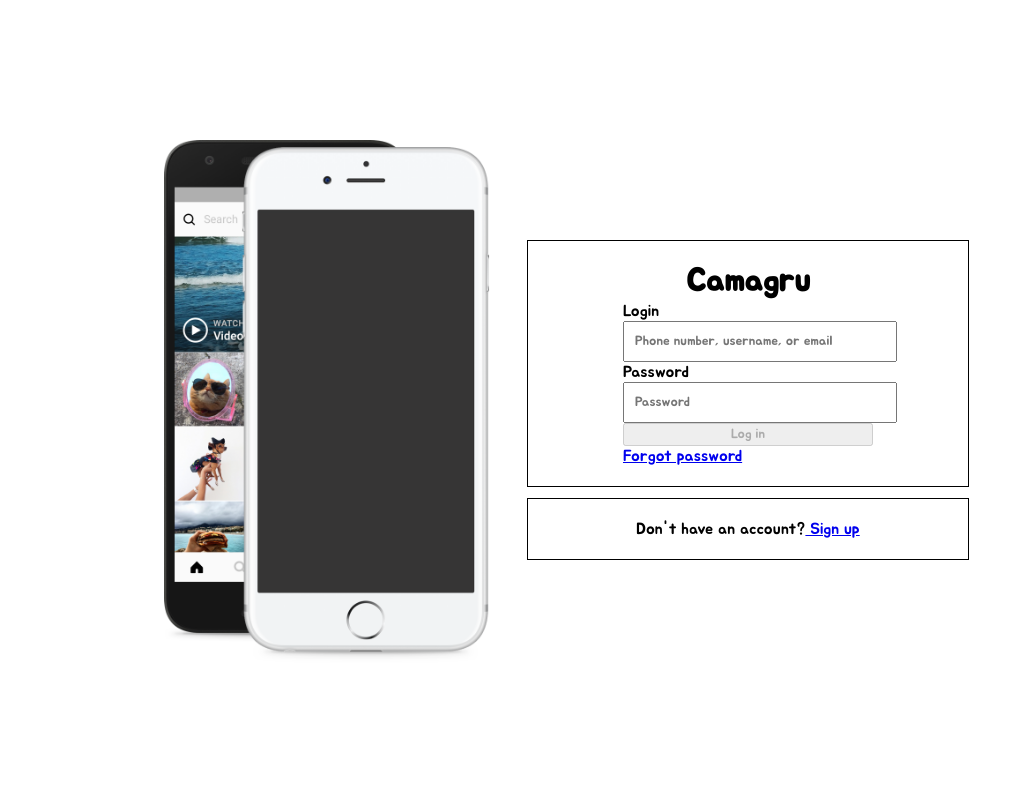
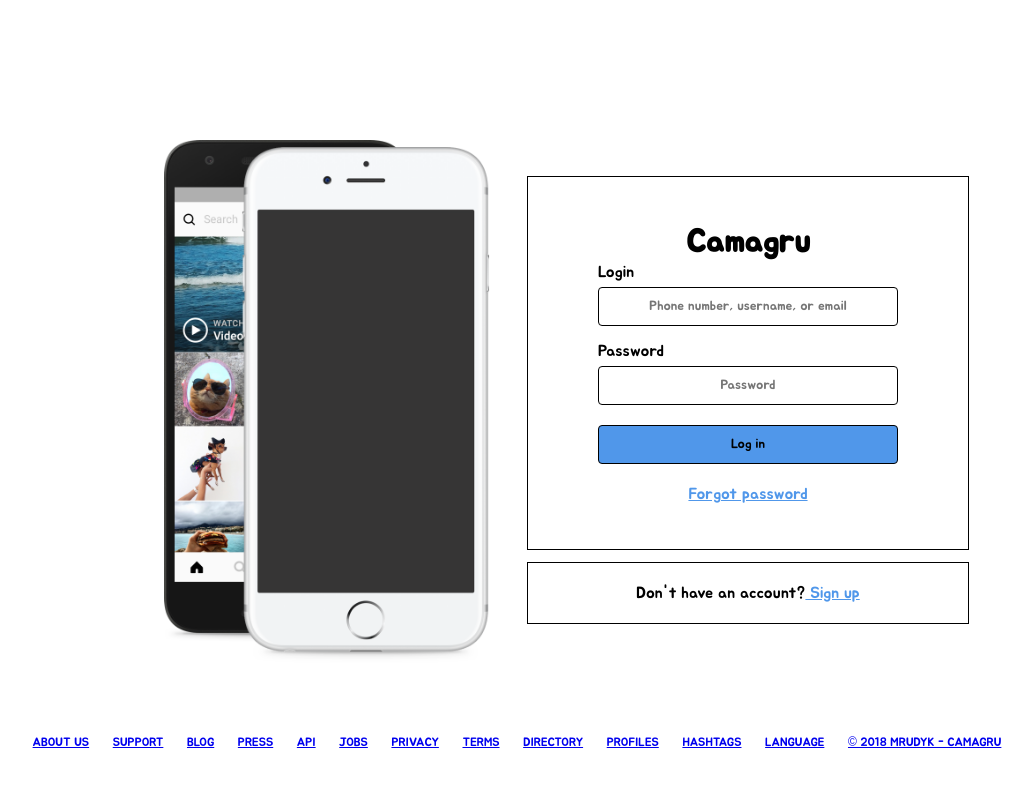
Before and after one commit to maksru/Camagru, a PHP site: page /login.php in a window 1280 px wide. Shown: the whole page, without its empty margins (113-1146 px from the left). Run offline with PHP 8.4, Linux system fonts and the light colour scheme.

Commit message:
register_form

```diff
--- a/login.php
+++ b/login.php
@@ -3,14 +3,41 @@
 <head>
 	<meta charset="utf-8">
 	<link href="https://fonts.googleapis.com/css?family=Jua" rel="stylesheet">
-	<link rel="stylesheet" type="text/css" href="style/style.css">
+	<link rel="stylesheet" type="text/css" href="style/login.css">
 	<link rel="shortcut icon" type="text/css" href="img/insta.png">
 	<title>Camagru</title>
 </head>
 <body>
+
+	<!-- <script type="text/javascript">
+	    var images = new Array();
+	    var i = 0;
+
+	    images[0] = 'img/one_foto.jpg';
+	    images[1] = 'img/2_foto.jpg';
+
+	    function viewImages()
+	    {
+	        document.getElementById("img_main").src = images[i];
+	        i++;
+	        if (i == images.length)
+	        {
+	            i = 0;
+	        }
+	        setTimeout("viewImages()",5000);
+	    }
+	</script>
+
+	<img src="" id="img_main">
+
+	<script> viewImages(); </script> -->
+
 	<div class="container">
-		<div class="main_foto">
+		<div id="img_main" class="main_foto">
 			<img src="img/main_foto.png">
+			<!-- <img class="foto_1" src="img/one_foto.jpg">
+			<img class="foto_2" src="img/2_foto.jpg"> -->
+			<!-- <img class="one_foto_3" src="img/"> -->
 		</div>
 		<div class="login_block">
 			<div class="main_form">
@@ -24,15 +51,33 @@
 					<br />
 					<input type="password" id="password" placeholder="Password" name="password" required>
 					<br />
-					<button type="submit" name="login" disabled>Log in</button>
+					<input type="submit" name="login" value="Log in" id="color_button">
 					<br />
-					<p><a href="#">Forgot password</a></p>
+					<p><a href="#" style="color: #5097ea">Forgot password</a></p>
 				</form>
 			</div>
 			<div class="newacc">
-				<p>Don't have an account?<a href="#"> Sign up</a></p>
+				<p>Don't have an account?<a href="register.php" style="color: #5097ea"> Sign up</a></p>
 			</div>
 		</div>
 	</div>
+<footer>
+	<ul>
+		<li><a href="#">ABOUT US</a></li>
+		<li><a href="#">SUPPORT</a></li>
+		<li><a href="#">BLOG</a></li>
+		<li><a href="#">PRESS</a></li>
+		<li><a href="#">API</a></li>
+		<li><a href="#">JOBS</a></li>
+		<li><a href="#">PRIVACY</a></li>
+		<li><a href="#">TERMS</a></li>
+		<li><a href="#">DIRECTORY</a></li>
+		<li><a href="#">PROFILES</a></li>
+		<li><a href="#">HASHTAGS</a></li>
+		<li><a href="#">LANGUAGE</a></li>
+		<li><a href="https://profile.intra.42.fr/users/mrudyk">© 2018 MRUDYK - CAMAGRU</a></li>
+	</ul>
+</footer>
+
 </body>
 </html>
--- /dev/null
+++ b/style/login.css
@@ -0,0 +1,115 @@
+* {
+	width: 100%;
+	margin: 0;
+	font-family: 'Jua', sans-serif;
+}
+
+html, body {
+	height: 100%;
+}
+
+h1 {
+	text-align: center;
+}
+
+
+form {
+	margin-left: auto;
+	margin-right: auto;
+	width: 300px;
+}
+
+form p {
+	margin-top: 5px;
+	text-align: center;
+}
+
+input {
+	width: 300px;
+	padding: 10px;
+	border: 1px solid black;
+	border-radius: 4px;
+	text-align: center;
+	margin-right: auto;
+    margin-left: auto;
+    box-sizing: border-box;
+	margin-top: 5px;
+	margin-bottom: 15px;
+}
+
+footer {
+	position: fixed;
+    bottom: 50px;
+    width: 100%;
+}
+
+footer ul{
+	text-align: center;
+	font-size: 12px;
+	margin: 0;
+	padding: 0;
+}
+
+footer li{
+	list-style-type: none;
+	text-decoration: none;
+	display: inline;
+	margin-right: 20px;
+}
+
+#color_button {
+	background-color: #5097ea;
+}
+
+.container {
+	width: 100%;
+    height: 100%;
+    position: fixed;
+    top: 0;
+    left: 0;
+    display: flex;
+    align-items: center;
+    align-content: center;
+    justify-content: center;
+    overflow: auto;
+}
+
+.main_foto {
+	width: 400px;
+}
+
+.main_foto img{
+	width: 100%;
+}
+
+/*.container .main_foto .foto_1 {
+	position: absolute;
+	left: 408px;
+	top: 219px;
+	width: 210px;
+}
+
+.container .main_foto .foto_2 {
+	position: absolute;
+	left: 408px;
+	top: 219px;
+	width: 210px;
+}*/
+
+.login_block {
+	width: 400px;
+}
+
+.main_form {
+	padding: 45px 20px 45px 20px;
+	border: 1px solid black;
+	width: 400px;
+}
+
+.newacc {
+	padding: 20px 20px 20px 20px;
+	text-align: center;
+	margin-top: 0.7em;
+	border: 1px solid black;
+	width: 400px;
+}
--- a/style/style.css
+++ b/style/register.css
@@ -1,25 +1,38 @@
 * {
+	margin: 0;
 	width: 100%;
-	margin: 0;
 	font-family: 'Jua', sans-serif;
+}
+
+html, body {
+	height: 100%;
 }
 
 h1 {
 	text-align: center;
 }
 
-html, body {
-	height: 100%;
-}
-
 form {
+	width: 300px;
 	margin-left: auto;
 	margin-right: auto;
-	width: 250px;
 }
 
 input {
+	width: 300px;
 	padding: 10px;
+	border: 1px solid black;
+	border-radius: 4px;
+	text-align: center;
+	margin-right: auto;
+    margin-left: auto;
+    box-sizing: border-box;
+	margin-top: 5px;
+	margin-bottom: 15px;
+}
+
+#color_button {
+	background-color: #5097ea;
 }
 
 .container {
@@ -35,7 +48,7 @@ input {
     overflow: auto;
 }
 
-.login_block {
+.register_block {
 	width: 400px;
 }
 
@@ -43,20 +56,20 @@ input {
 	width: 400px;
 }
 
-.main_foto img {
+.main_foto img{
 	width: 100%;
 }
 
 .main_form {
-	padding: 20px 20px 20px 20px;
+	padding: 45px 20px 45px 20px;
 	border: 1px solid black;
 	width: 400px;
 }
 
-.newacc {
+.to_login {
 	padding: 20px 20px 20px 20px;
 	text-align: center;
 	margin-top: 0.7em;
+	width: 400px;
 	border: 1px solid black;
-	width: 400px;
 }
```
Also changed, not shown: register.php (added, +40 -0 lines), img/2_foto.jpg (added), img/3_foto.jpg (added), img/4_foto.jpg (added), img/5_foto.jpg (added), img/one_foto.jpg (added), 2 other files.
